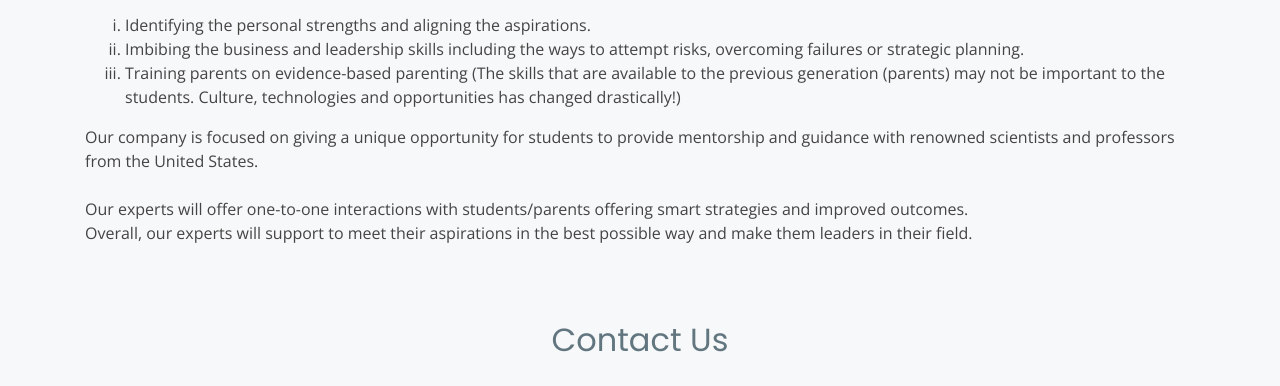
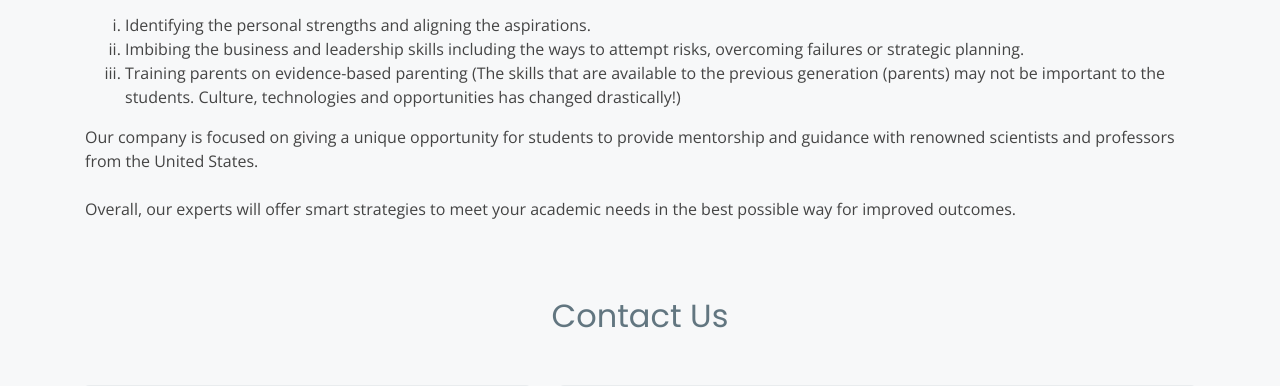
Before and after one commit to lazyjarvis/PrecisionEdu, a plain HTML site: page index.html in a window 1280 px wide. Shown: the part 3032-3418 px from the top of the page. Drawn offline with nearby package versions, Linux system fonts and the light colour scheme.

Commit message:
Minor correction

```diff
--- a/index.html
+++ b/index.html
@@ -258,8 +258,7 @@
 
 
         <p>Our company is focused on giving a unique opportunity for students to provide mentorship and guidance with renowned scientists and professors from the United States. <br> <br>
-        Our experts will offer one-to-one interactions with students/parents offering smart strategies and improved outcomes.<br>
-        Overall, our experts will support to meet their aspirations in the best possible way and make them leaders in their field.</p>
+        Overall, our experts will offer smart strategies to meet your academic needs in the best possible way for improved outcomes.
         </div>
       </div>
 
@@ -369,7 +368,7 @@
   <script src="assets/js/typed.js"></script>
             <script>
             var typed = new Typed('.typed-words', {
-            strings: ["Personal Branding","Counselling and Roadmap","Achievement Testing","Strategic Positioning",
+            strings: ["Personal Branding","Roadmap for Success","Achievement Testing","Strategic Positioning",
             "Pedagogy" , "Evidence-based Parenting", "Higher Education Leadership", "Innovation in Education",
             "Career Building", "Solution based Counselling", "Personal Development and Productivity",
             "Life Coaching : Goal Setting and Success Strategies", "Personal Transformation"],
```
